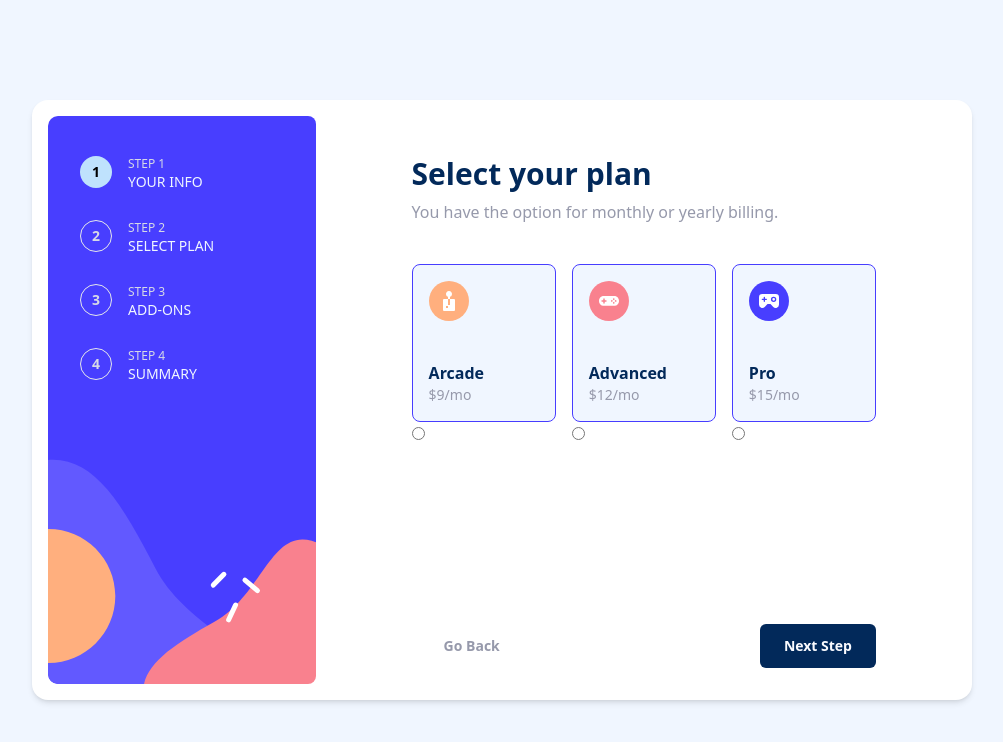
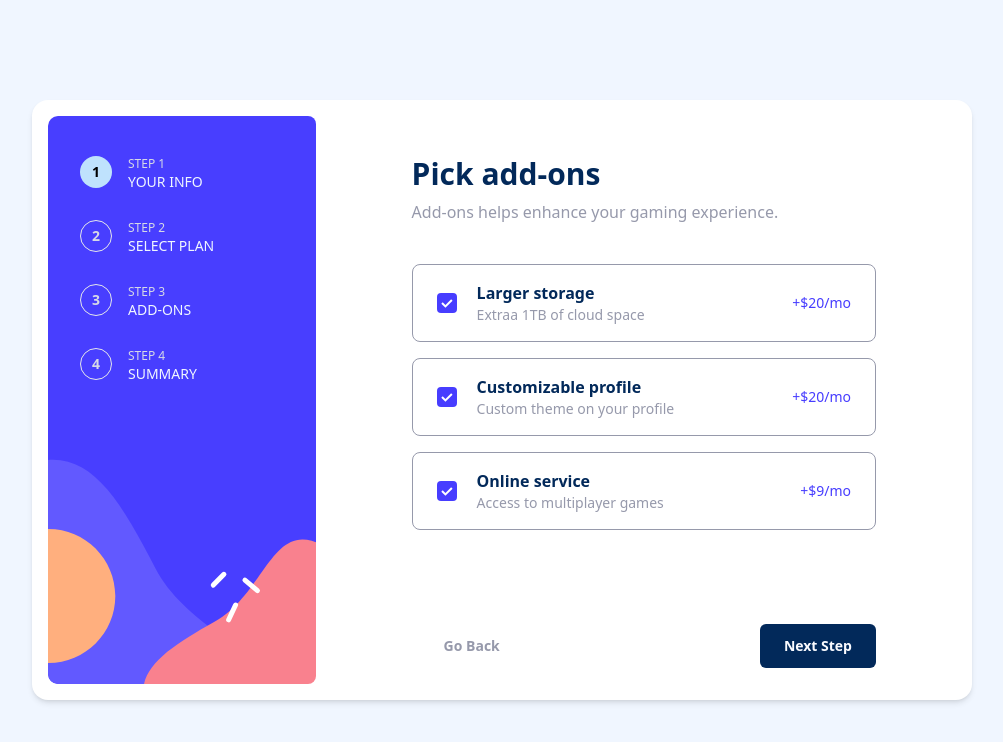
Before and after one commit to ofcljaved/multi-step-form, a React (Vite) app: page / in a window 1280 px wide. Shown: the top 742 px of the page, without its empty margins (138-1141 px from the left). Built offline with nearby package versions, Linux system fonts and the light colour scheme.

Commit message:
style:form content

```diff
--- a/src/components/Form/Checkbox.tsx
+++ b/src/components/Form/Checkbox.tsx
@@ -1,5 +1,28 @@
-const Checkbox = () => {
-  return <div>Checkbox</div>;
-};
+import React, { useId } from 'react';
+
+export interface CheckboxProps
+  extends React.InputHTMLAttributes<HTMLInputElement> {
+  inputVisible: boolean;
+}
+
+const Checkbox = React.forwardRef<HTMLInputElement, CheckboxProps>(
+  ({ inputVisible, children, className, ...props }, ref) => {
+    const id = useId();
+    return (
+      <div className='relative w-full'>
+        <input
+          type='checkbox'
+          className={`peer ${inputVisible ? 'accent-primary' : 'hidden'}`}
+          ref={ref}
+          {...props}
+          id={id}
+        />
+        <label className={className} htmlFor={id}>
+          {children}
+        </label>
+      </div>
+    );
+  }
+);
 
 export default Checkbox;
--- a/src/components/Form/Form.tsx
+++ b/src/components/Form/Form.tsx
@@ -1,7 +1,9 @@
 import { Icon } from '..';
+import Checkbox from './Checkbox';
 import Radio from './Radio';
 
 const Form = () => {
+  // const planType: string = 'monthly';
   return (
     <div className='px-20 py-10'>
       {/* ------STEP 1 -------- */}
@@ -28,44 +30,124 @@ const Form = () => {
           className='font-semibold placeholder:text-foreground'
         />
       </form> */}
-      <h1 className='text-3xl font-bold text-secondary'>Select your plan</h1>
+
+      {/* ------STEP 2 -------- */}
+      {/* <h1 className='text-3xl font-bold text-secondary'>Select your plan</h1>
       <p className='my-2 text-base text-foreground'>
         You have the option for monthly or yearly billing.
       </p>
       <form className='grid grid-cols-3 gap-4 pt-8'>
         <Radio
           name='plan'
-          inputVisible
-          className='checked: grid gap-10 rounded-lg border border-primary bg-muted-foreground p-4'
+          inputVisible={false}
+          className='grid gap-10 rounded-lg border border-foreground p-4 hover:cursor-pointer hover:border-primary focus-visible:border-primary peer-checked:border-primary peer-checked:bg-muted-foreground'
         >
           <Icon name='Arcade' />
-          <div className='grid'>
+          <div className='grid gap-1'>
             <strong className='text-secondary'>Arcade</strong>
             <span className='text-sm text-foreground'>$9/mo</span>
+            {planType === 'yearly' && (
+              <span className='text-xs font-semibold text-secondary'>
+                2 months free
+              </span>
+            )}
           </div>
         </Radio>
         <Radio
           name='plan'
-          inputVisible
-          className='grid gap-10 rounded-lg border border-primary bg-muted-foreground p-4'
+          inputVisible={false}
+          className='grid gap-10 rounded-lg border border-foreground p-4 hover:cursor-pointer hover:border-primary focus-visible:border-primary peer-checked:border-primary peer-checked:bg-muted-foreground'
         >
           <Icon name='Advanced' />
-          <div className='grid'>
+          <div className='grid gap-1'>
             <strong className='text-secondary'>Advanced</strong>
             <span className='text-sm text-foreground'>$12/mo</span>
+            {planType === 'yearly' && (
+              <span className='text-xs font-semibold text-secondary'>
+                2 months free
+              </span>
+            )}
           </div>
         </Radio>
         <Radio
           name='plan'
-          inputVisible
-          className='grid gap-10 rounded-lg border border-primary bg-muted-foreground p-4'
+          inputVisible={false}
+          className='grid gap-10 rounded-lg border border-foreground p-4 hover:cursor-pointer hover:border-primary focus-visible:border-primary peer-checked:border-primary peer-checked:bg-muted-foreground'
         >
           <Icon name='Pro' />
-          <div className='grid'>
+          <div className='grid gap-1'>
             <strong className='text-secondary'>Pro</strong>
             <span className='text-sm text-foreground'>$15/mo</span>
+            {planType === 'yearly' && (
+              <span className='text-xs font-semibold text-secondary'>
+                2 months free
+              </span>
+            )}
           </div>
         </Radio>
+      </form>
+      <div className='my-8 grid w-full grid-flow-col justify-center gap-6 rounded bg-muted-foreground p-4 text-sm font-bold'>
+        <span className='text-secondary'>Monthly</span>
+        <Checkbox
+          inputVisible={false}
+          className="block h-full w-9 rounded-full bg-secondary after:absolute after:start-1 after:top-1/2 after:aspect-square after:w-3.5 after:-translate-y-1/2 after:rounded-full after:bg-background after:transition-all after:content-[''] peer-checked:after:translate-x-full"
+        ></Checkbox>
+        <span className='text-foreground'>Yearly</span>
+      </div> */}
+
+      {/* ------STEP 3 -------- */}
+      <h1 className='text-3xl font-bold text-secondary'>Pick add-ons</h1>
+      <p className='my-2 text-base text-foreground'>
+        Add-ons helps enhance your gaming experience.
+      </p>
+      <form className='grid gap-4 pt-8'>
+        <Checkbox
+          name='checkbox1'
+          inputVisible={false}
+          className='grid grid-cols-[max-content_1fr_max-content] items-center gap-5 rounded-lg border border-foreground px-6 py-4 hover:cursor-pointer hover:border-primary focus-visible:border-primary peer-checked:border-primary peer-checked:bg-muted-foreground'
+        >
+          <div className='grid aspect-square place-content-center rounded bg-primary p-1'>
+            <Icon name='Checkmark' />
+          </div>
+          <p className='text-sm text-foreground'>
+            <strong className='text-base text-secondary'>Larger storage</strong>
+            <br />
+            Extraa 1TB of cloud space
+          </p>
+          <span className='text-sm text-primary'>+$20/mo</span>
+        </Checkbox>
+        <Checkbox
+          name='checkbox1'
+          inputVisible={false}
+          className='grid grid-cols-[max-content_1fr_max-content] items-center gap-5 rounded-lg border border-foreground px-6 py-4 hover:cursor-pointer hover:border-primary focus-visible:border-primary peer-checked:border-primary peer-checked:bg-muted-foreground'
+        >
+          <div className='grid aspect-square place-content-center rounded bg-primary p-1'>
+            <Icon name='Checkmark' />
+          </div>
+          <p className='text-sm text-foreground'>
+            <strong className='text-base text-secondary'>
+              Customizable profile
+            </strong>
+            <br />
+            Custom theme on your profile
+          </p>
+          <span className='text-sm text-primary'>+$20/mo</span>
+        </Checkbox>
+        <Checkbox
+          name='checkbox1'
+          inputVisible={false}
+          className='grid grid-cols-[max-content_1fr_max-content] items-center gap-5 rounded-lg border border-foreground px-6 py-4 hover:cursor-pointer hover:border-primary focus-visible:border-primary peer-checked:border-primary peer-checked:bg-muted-foreground'
+        >
+          <div className='grid aspect-square place-content-center rounded bg-primary p-1'>
+            <Icon name='Checkmark' />
+          </div>
+          <p className='text-sm text-foreground'>
+            <strong className='text-base text-secondary'>Online service</strong>
+            <br />
+            Access to multiplayer games
+          </p>
+          <span className='text-sm text-primary'>+$9/mo</span>
+        </Checkbox>
       </form>
     </div>
   );
--- a/src/components/Form/Radio.tsx
+++ b/src/components/Form/Radio.tsx
@@ -8,17 +8,17 @@ const Radio = React.forwardRef<HTMLInputElement, RadioProps>(
   ({ inputVisible, children, className, ...props }, ref) => {
     const id = useId();
     return (
-      <div className='w-full'>
-        <label className={className} htmlFor={id}>
-          {children}
-        </label>
+      <div className='relative w-full'>
         <input
           type='radio'
-          className={inputVisible ? 'accent-primary' : 'hidden'}
+          className={`peer ${inputVisible ? 'accent-primary' : 'hidden'}`}
           ref={ref}
           {...props}
           id={id}
         />
+        <label className={className} htmlFor={id}>
+          {children}
+        </label>
       </div>
     );
   }
--- a/src/components/Icon/IconSvg.tsx
+++ b/src/components/Icon/IconSvg.tsx
@@ -43,7 +43,7 @@ export const IconSvg = {
       <path
         fill='none'
         stroke='#FFF'
-        stroke-width='2'
+        strokeWidth='2'
         d='m1 4 3.433 3.433L10.866 1'
       />
     </svg>
```
